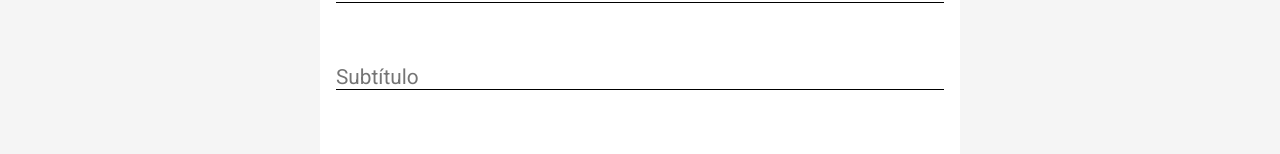
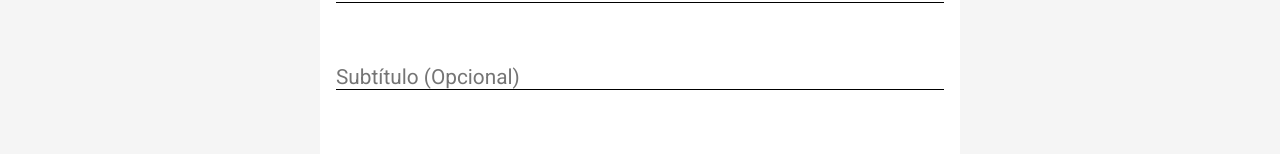
Before and after one commit to DanwiiloCarvalho/raffle-ticket-generator, a React (Vite) app: page / in a window 1280 px wide. Shown: the part 160-314 px from the top of the page. Built offline with nearby package versions, Linux system fonts and the light colour scheme.

Commit message:
feat: ensures that the subtitle field is optional in the form component

```diff
--- a/src/components/Form/index.tsx
+++ b/src/components/Form/index.tsx
@@ -15,9 +15,7 @@ const formSchema = z.object({
     }).max(25, {
         message: "O título pode conter no máximo 25 caracteres"
     }).toUpperCase(),
-    subtitle: z.string().min(1, {
-        message: "O subtítulo é obrigatório"
-    }).max(40),
+    subtitle: z.string().max(40, { message: "O subtítulo deve conter no máximo 40 caracteres" }),
     prize: z.string().min(1, {
         message: "O prêmio é obrigatório"
     }).max(55, { message: "O prêmio deve conter no máximo 55 caracteres" }),
@@ -82,7 +80,7 @@ export function Form() {
             <StyledForm onSubmit={handleSubmit(onSubmit)} >
                 <input type="text" placeholder="Título" {...register("title")} aria-label="teste" />
                 <DangerMessage>{errors.title?.message}</DangerMessage>
-                <input type="text" placeholder="Subtítulo" {...register("subtitle")} />
+                <input type="text" placeholder="Subtítulo (Opcional)" {...register("subtitle")} />
                 <DangerMessage>{errors.subtitle?.message}</DangerMessage>
                 <input type="text" placeholder="Prêmio" {...register("prize")} />
                 <DangerMessage>{errors.prize?.message}</DangerMessage>
```
